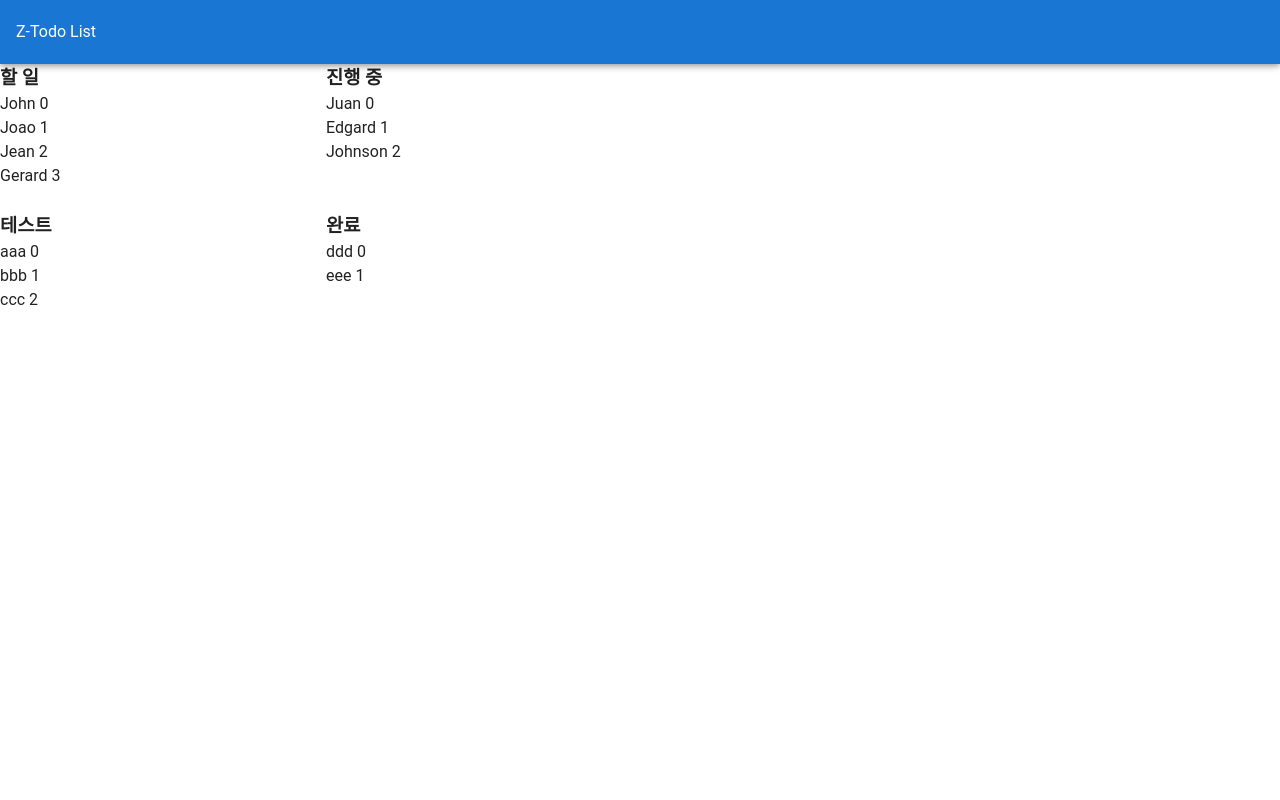
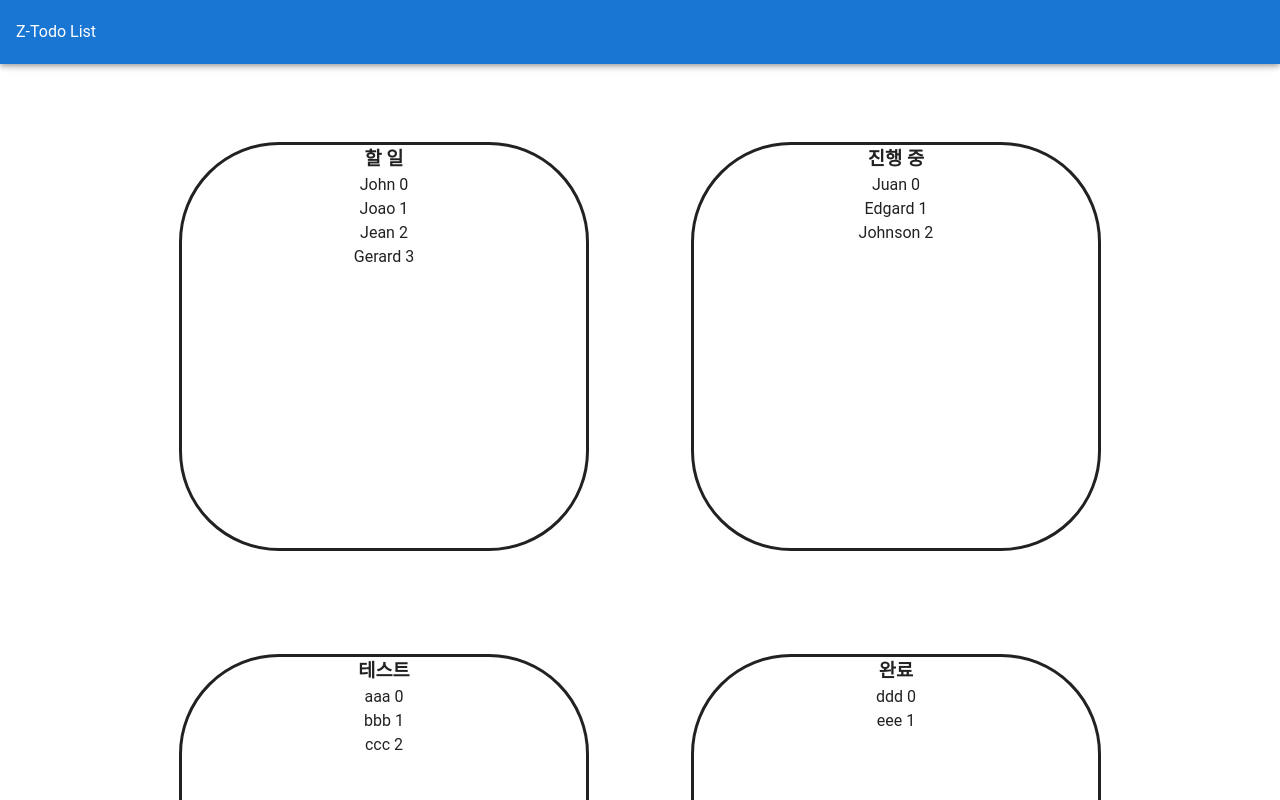
Before and after one commit to G-FECO/Ztodo, a Vue app in the folder front/: page / in a window 1280 px wide. Shown: the top 800 px of the page. Built offline with nearby package versions, Linux system fonts and the light colour scheme; the HTML template or start-up script is replaced by a standard one.

Commit message:
[추가] square, partition clear

```diff
--- a/front/src/components/TodoList.vue
+++ b/front/src/components/TodoList.vue
@@ -1,7 +1,7 @@
 <template>
-<div>
-  <div class="row">
-    <div class="col-3">
+<div class="square" align="center">
+  <div class="row inner">
+    <div class="partition">
       <h3>할 일</h3>
       <draggable class="list-group" :list="list1" group="people">
         <div
@@ -13,7 +13,7 @@
         </div>
       </draggable>
     </div>
-    <div class="col-3">
+    <div class="partition">
       <h3>진행 중</h3>
       <draggable class="list-group" :list="list2" group="people">
         <div
@@ -26,8 +26,8 @@
       </draggable>
     </div>
   </div>
-  <div class="row">
-    <div class="col-3">
+  <div class="row inner">
+    <div class="partition">
       <h3>테스트</h3>
       <draggable class="list-group" :list="list3" group="people">
         <div
@@ -39,7 +39,7 @@
         </div>
       </draggable>
     </div>
-    <div class="col-3">
+    <div class="partition">
       <h3>완료</h3>
       <draggable class="list-group" :list="list4" group="people">
         <div
@@ -68,7 +68,7 @@ export default {
         { name: "John", id: 1 },
         { name: "Joao", id: 2 },
         { name: "Jean", id: 3 },
-        { name: "Gerard", id: 4 }
+        { name: "Gerard", id: 4 },
       ],
       list2: [
         { name: "Juan", id: 5 },
@@ -101,3 +101,32 @@ export default {
   }
 };
 </script>
+<style>
+.square {
+  width: 1024px;
+  height: 1024px;
+  position: relative;
+  margin: 3% auto;
+}
+
+.square:after {
+  content: "";
+  display: block;
+  padding-bottom: 100%;
+}
+
+.inner {
+  position: relative;
+  height: 50%;
+  width: 100%;
+}
+
+.partition {
+  position: relative;
+  width: 40%;
+  height: 80%;
+  margin: 5%;
+  border-style: solid;
+  border-radius: 100px;
+}
+</style>
--- a/front/src/views/Home.vue
+++ b/front/src/views/Home.vue
@@ -1,9 +1,5 @@
 <template>
-  <v-row>
-    <v-col>
-      <todo-list></todo-list>
-    </v-col>
-  </v-row>
+  <todo-list></todo-list>
 </template>
 
 <script>
```
